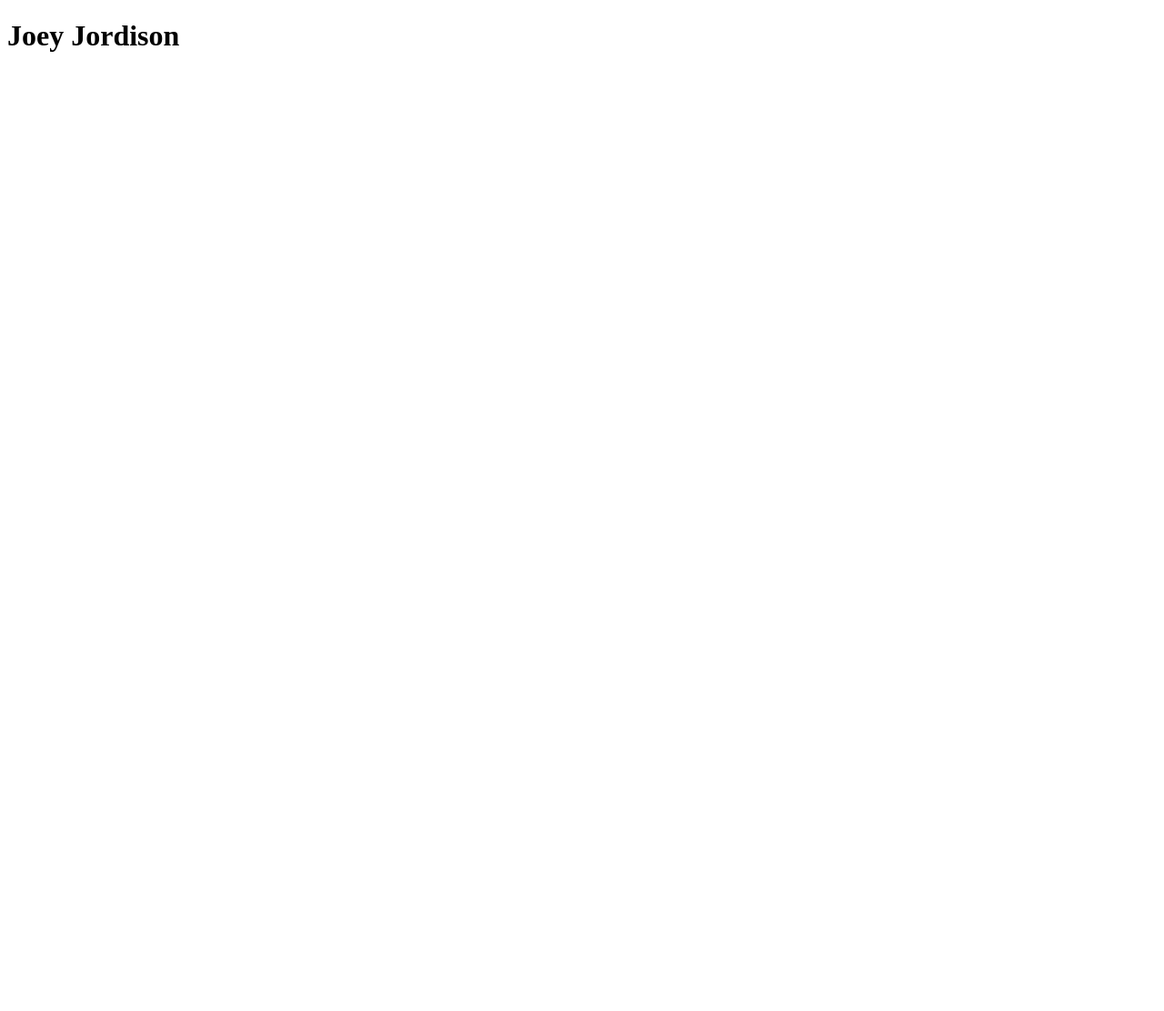
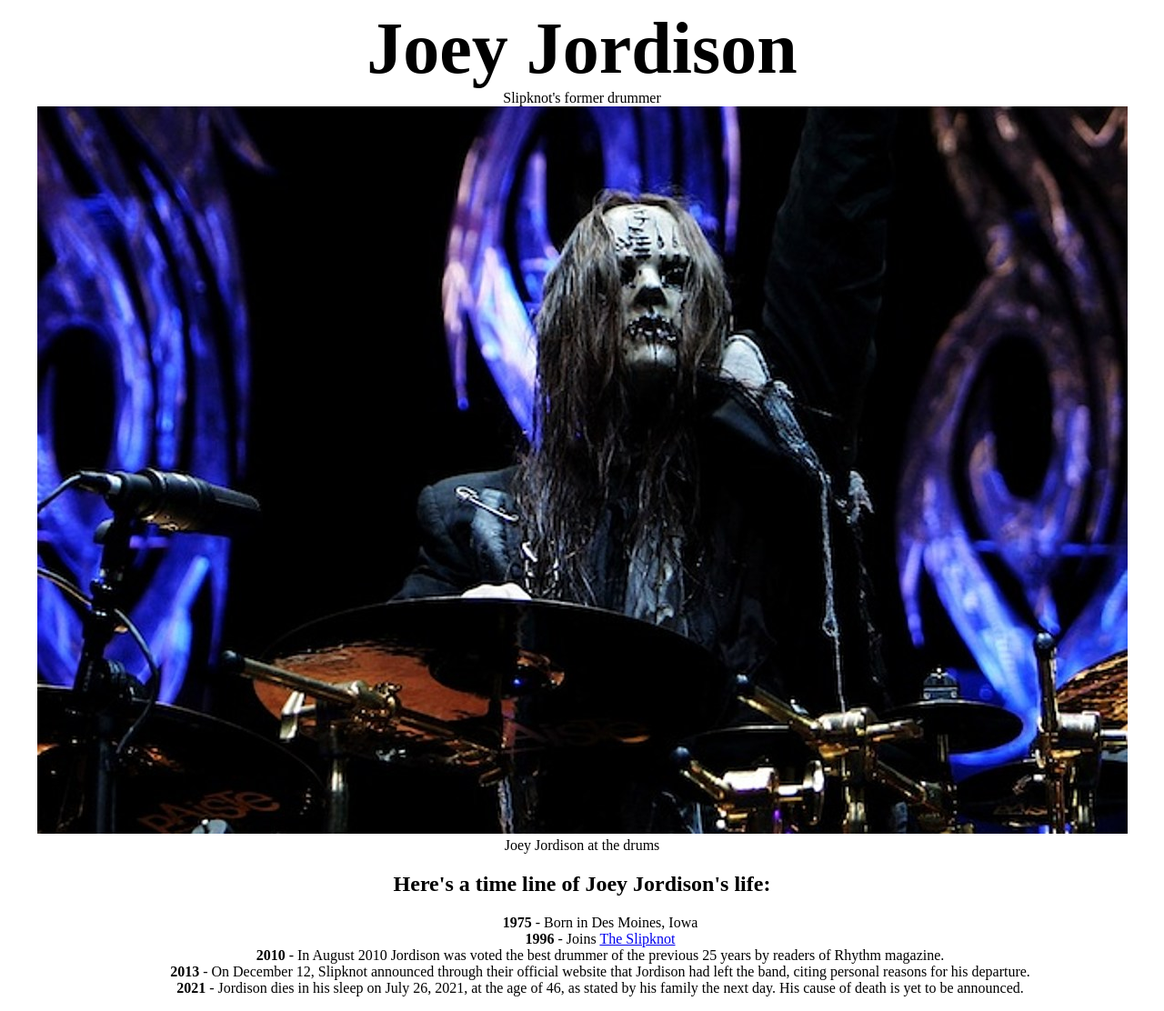
Before and after one commit to xdelmo/Build-a-Tribute-Page, a plain HTML site: page index.html in a window 1280 px wide. Shown: the whole page at 91% size. Before the commit the page ends 800 px from the top, so only its background shows below. Drawn offline with Linux system fonts and the light colour scheme.

Commit message:
timeline

```diff
--- a/css/style.css
+++ b/css/style.css
@@ -0,0 +1,20 @@
+#title {
+    font-size: 500%;
+    width: 60vmax;
+}
+
+#image {}
+
+.center {
+    margin: auto;
+    padding: auto;
+    text-align: center;
+}
+
+p {
+    font-size: "Lucida Console", Courier, monospace;
+}
+
+a:hover {
+    font-size: 120%;
+}
--- a/index.html
+++ b/index.html
@@ -10,7 +10,36 @@
 </head>
 
 <body>
-    <h1>Joey Jordison</h1>
+    <main id="main">
+        <h1 id="title" class="center">Joey Jordison</h1>
+        <p class="center">Slipknot's former drummer</p>
+        <div id="img-div" class="center">
+            <img id="image" src="images/joey-jordison.jpeg" alt="Joey Jordison at the drums" style="">
+            <figcaption id="img-caption">Joey Jordison at the drums</figcaption>
+        </div>
+        <div id="tribute-info" class="center">
+            <h2>Here's a time line of Joey Jordison's life:</h2>
+            <ul>
+                <il>
+                    <b>1975</b> - Born in Des Moines, Iowa
+                </il><br>
+                <il>
+                    <b>1996</b> - Joins <a href="https://en.wikipedia.org/wiki/Joey_Jordison#with_Slipknot" id="tribute-link" target="_blank">The Slipknot</a>
+                </il><br>
+                <il>
+                    <b>2010</b> - In August 2010 Jordison was voted the best drummer of the previous 25 years by readers of Rhythm magazine.
+                </il><br>
+                <il>
+                    <b>2013</b> - On December 12, Slipknot announced through their official website that Jordison had left the band, citing personal reasons for his departure.
+                </il><br>
+
+
+                <il>
+                    <b>2021</b> - Jordison dies in his sleep on July 26, 2021, at the age of 46, as stated by his family the next day. His cause of death is yet to be announced.
+                </il><br>
+            </ul>
+        </div>
+    </main>
     <script src="https://cdn.freecodecamp.org/testable-projects-fcc/v1/bundle.js"></script>
 </body>
 
```
